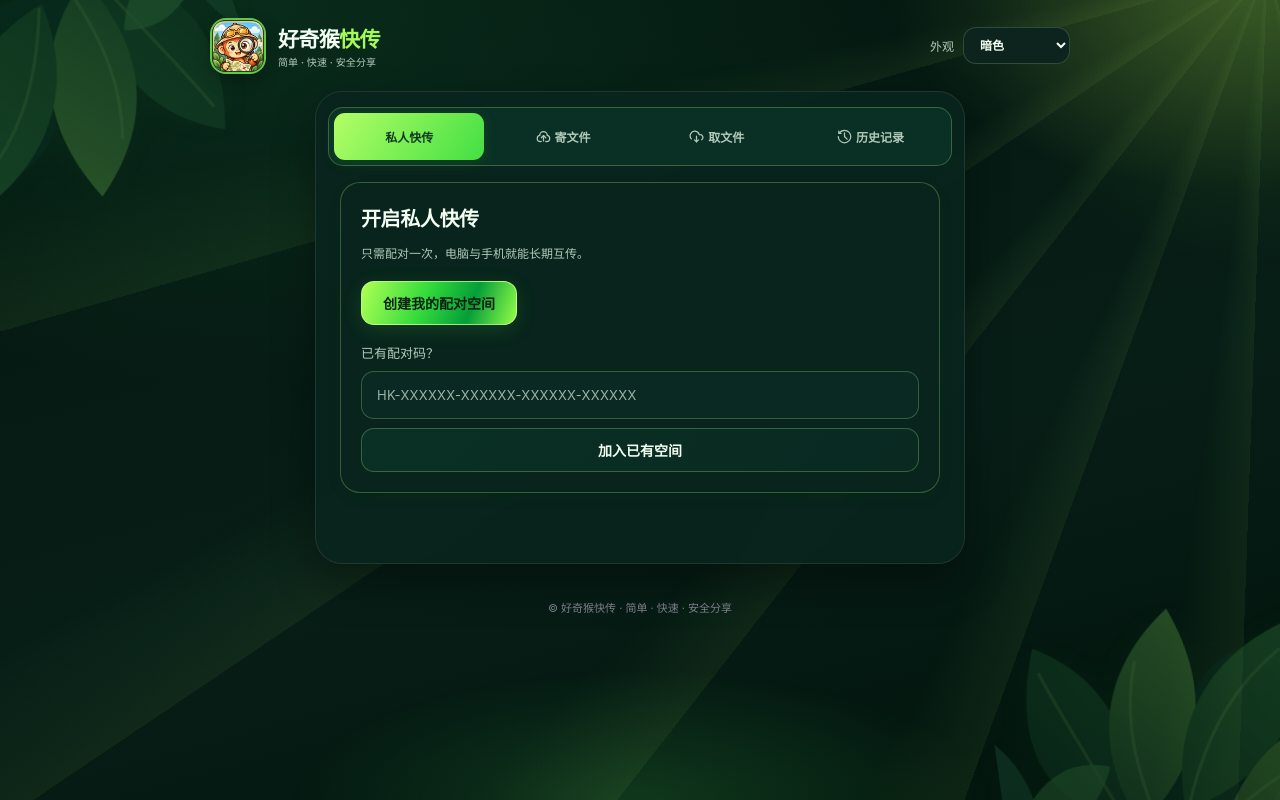
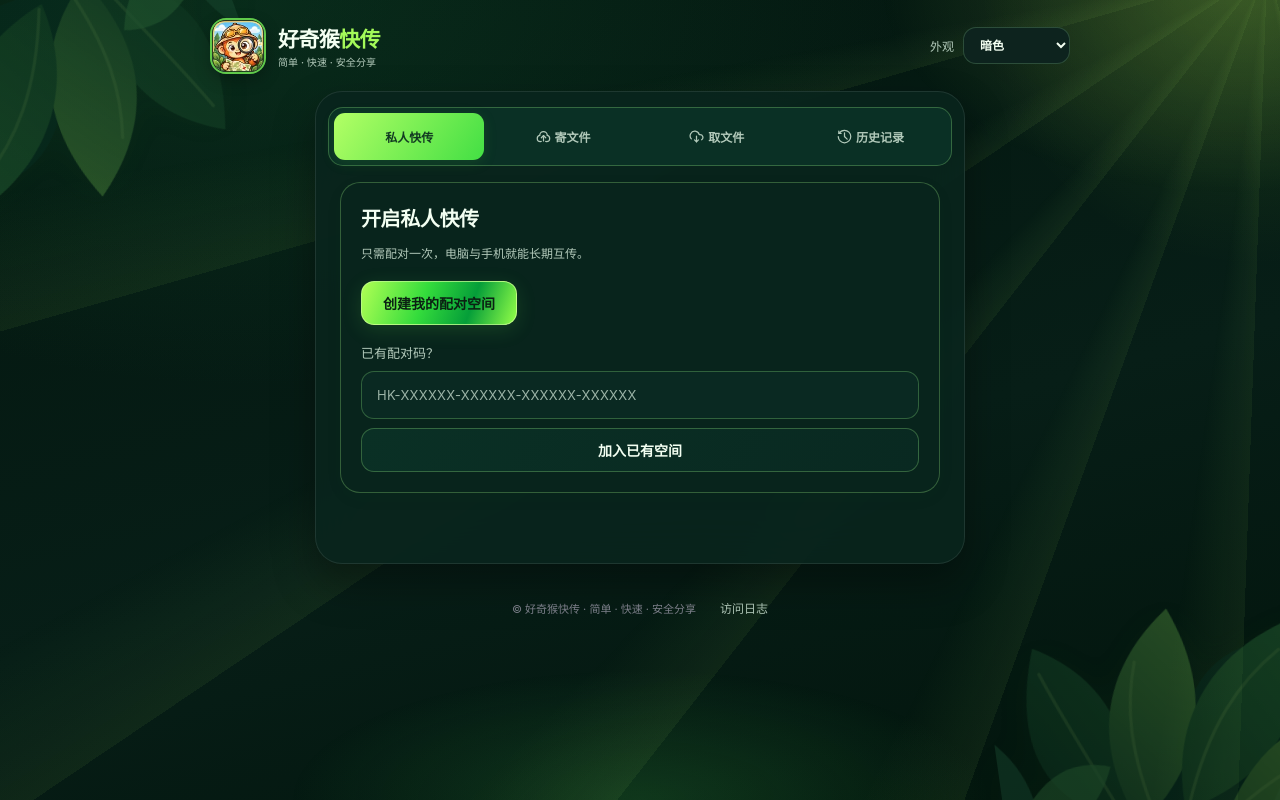
Before and after one commit to xiaohouzidoudou/hamoki-transfer, a Flask app: page / in a window 1280 px wide. Run offline with Flask 3, Linux system fonts and the light colour scheme; data that the repository does not hold is empty; parts of the project's set-up code (start-up, migrations or seed data) failed here and were passed over; some libraries are stand-ins or nearby versions.

Commit message:
ui: unobtrusive access log link in footer

```diff
--- a/templates/index.html
+++ b/templates/index.html
@@ -213,7 +213,7 @@
 
     </div>
   </main>
-  <footer><span>© 好奇猴快传 · 简单 · 快速 · 安全分享</span></footer>
+  <footer><span>© 好奇猴快传 · 简单 · 快速 · 安全分享</span> <a href="/admin/logs" style="margin-left:12px;color:var(--muted);font-size:12px;text-decoration:none">访问日志</a></footer>
 </div>
 <dialog id="preview-dialog" class="preview-dialog" aria-label="历史图片预览">
   <div class="preview-toolbar"><strong id="preview-name"></strong><button id="close-preview" type="button" aria-label="关闭图片预览">✕</button></div>
```
